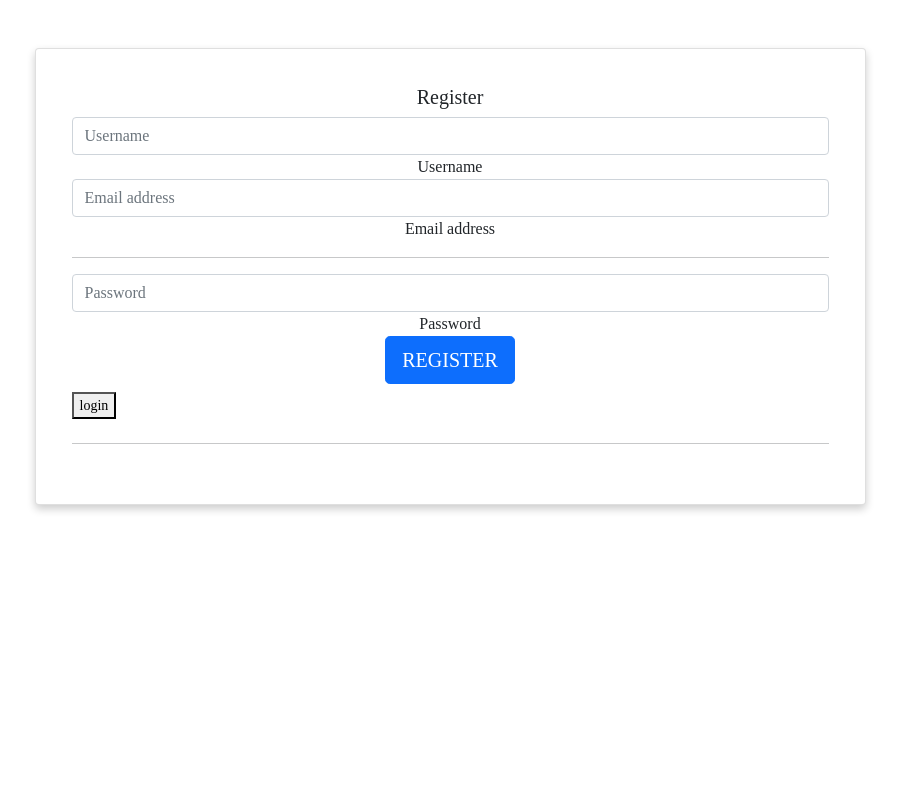
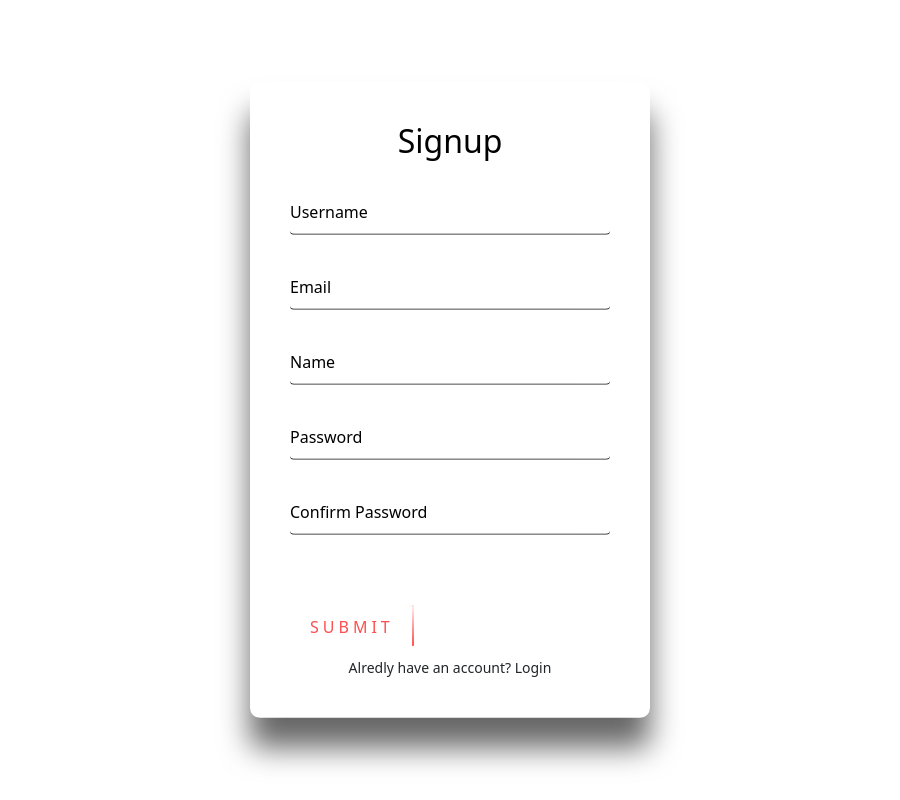
Before and after one commit to ANKITRAY-1/penclever-frontend, a React (Create React App) app in the folder penclever/: page /signin in a window 1280 px wide. Shown: the whole page, without its empty margins (190-1090 px from the left). Built offline with nearby package versions, Linux system fonts and the light colour scheme.

Commit message:
Signup page

```diff
--- a/penclever/src/App.css
+++ b/penclever/src/App.css
@@ -530,3 +530,163 @@ p3 {
 img.a {
   vertical-align: middle;
 }
+
+.login-box {
+  position: absolute;
+  top: 50%;
+  left: 50%;
+  width: 400px;
+  padding: 40px;
+  transform: translate(-50%, -50%);
+  background: rgb(255, 255, 255);
+  box-sizing: border-box;
+  box-shadow: 0 30px 30px rgba(0,0,0,.6);
+  border-radius: 10px;
+}
+
+.login-box h2 {
+  margin: 0 0 30px;
+  padding: 0;
+  color: rgb(0, 0, 0);
+  text-align: center;
+}
+
+.login-box .user-box {
+  position: relative;
+}
+
+.login-box .user-box input {
+  width: 100%;
+  padding: 10px 0;
+  font-size: 16px;
+  color: rgb(0, 0, 0);
+  margin-bottom: 30px;
+  border: none;
+  border-bottom: 1px solid rgb(0, 0, 0);
+  outline: none;
+  background: transparent;
+}
+.login-box .user-box label {
+  position: absolute;
+  top:0;
+  left: 0;
+  padding: 10px 0;
+  font-size: 16px;
+  color: rgb(0, 0, 0);
+  pointer-events: none;
+  transition: .5s;
+}
+
+.login-box .user-box input:focus ~ label,
+.login-box .user-box input:valid ~ label {
+  top: -20px;
+  left: 0;
+  color: #ff4e4e;
+  font-size: 12px;
+}
+
+.login-box form button {
+  border: none;
+  background-color: #ffffff;
+  position: relative;
+  display: inline-block;
+  padding: 10px 20px;
+  color: #ff4e4e;
+  font-size: 16px;
+  text-decoration: none;
+  text-transform: uppercase;
+  overflow: hidden;
+  transition: .5s;
+  margin-top: 40px;
+  letter-spacing: 4px
+}
+
+.login-box button:hover {
+  background: #ff4e4e;
+  color: #fff;
+  border-radius: 5px;
+  box-shadow: 0 0 5px #ff4e4e,
+              0 0 25px #ff4e4e,
+              0 0 50px #ff4e4e,
+              0 0 100px #ff4e4e;
+}
+
+.login-box button span {
+  position: absolute;
+  display: block;
+}
+
+.login-box button span:nth-child(1) {
+  top: 0;
+  left: -100%;
+  width: 100%;
+  height: 2px;
+  background: linear-gradient(90deg, transparent, #ff4e4e);
+  animation: btn-anim1 1s linear infinite;
+}
+
+@keyframes btn-anim1 {
+  0% {
+    left: -100%;
+  }
+  50%,100% {
+    left: 100%;
+  }
+}
+
+.login-box button span:nth-child(2) {
+  top: -100%;
+  right: 0;
+  width: 2px;
+  height: 100%;
+  background: linear-gradient(180deg, transparent, #ff4e4e);
+  animation: btn-anim2 1s linear infinite;
+  animation-delay: .25s
+}
+
+@keyframes btn-anim2 {
+  0% {
+    top: -100%;
+  }
+  50%,100% {
+    top: 100%;
+  }
+}
+
+.login-box button span:nth-child(3) {
+  bottom: 0;
+  right: -100%;
+  width: 100%;
+  height: 2px;
+  background: linear-gradient(270deg, transparent, #ff4e4e);
+  animation: btn-anim3 1s linear infinite;
+  animation-delay: .5s
+}
+
+@keyframes btn-anim3 {
+  0% {
+    right: -100%;
+  }
+  50%,100% {
+    right: 100%;
+  }
+}
+
+.login-box button span:nth-child(4) {
+  bottom: -100%;
+  left: 0;
+  width: 2px;
+  height: 100%;
+  background: linear-gradient(360deg, transparent, #ff4e4e);
+  animation: btn-anim4 1s linear infinite;
+  animation-delay: .75s
+}
+
+@keyframes btn-anim4 {
+  0% {
+    bottom: -100%;
+  }
+  50%,100% {
+    bottom: 100%;
+  }
+}
--- a/penclever/src/components/auth/LoginForm.js
+++ b/penclever/src/components/auth/LoginForm.js
@@ -19,7 +19,50 @@ class LoginForm extends React.Component {
   render() {
     return (
       <div>
-        <div className="signinwrapper">
+        <div className="login-box">
+          <h2>Login</h2>
+          <form onSubmit={(e) => this.props.handle_login(e, this.state)}>
+            <div className="user-box">
+              <input
+                type="text"
+                id="inputUserame"
+                className="form-control"
+                required
+                autofocus
+                name="username"
+                value={this.state.username}
+                onChange={this.handle_change}
+              />
+              <label htmlFor="username" for="inputUserame">Username</label>
+            </div>
+            <div className="user-box">
+              <input
+                type="password"
+                id="inputPassword"
+                className="form-control"
+                required
+                name="password"
+                value={this.state.password}
+                onChange={this.handle_change}
+              />
+              <label htmlFor="password" for="inputPassword">Password</label>
+            </div>
+            <button type="submit">
+              <span></span>
+              <span></span>
+              <span></span>
+              <span></span>
+              Submit
+            </button>
+          </form>
+          <span
+            className="d-block text-center mt-2 small"
+            onClick={(e) => this.props.display_form("signup")}
+          >
+           Don't have an account? Register
+          </span>
+        </div>
+        {/*<div className="signinwrapper">
           <div className="container">
             <div className="row">
               <div className="col-lg-10 col-xl-9 mx-auto">
@@ -85,7 +128,7 @@ class LoginForm extends React.Component {
               </div>
             </div>
           </div>
-        </div>
+    </div>*/}
       </div>
     );
   }
--- a/penclever/src/components/auth/SignupForm.js
+++ b/penclever/src/components/auth/SignupForm.js
@@ -4,6 +4,7 @@ import PropTypes from "prop-types";
 class SignupForm extends React.Component {
   state = {
     username: "",
+    name: "",
     password: "",
     email: "",
   };
@@ -21,7 +22,93 @@ class SignupForm extends React.Component {
   render() {
     return (
       <div>
-        <div className="signinwrapper">
+        <div className="login-box">
+          <h2>Signup</h2>
+          <form onSubmit={(e) => this.props.handle_signup(e, this.state)}>
+            <div className="user-box">
+              <input
+                type="text"
+                id="inputUserame"
+                className="form-control"
+                required
+                autofocus
+                name="username"
+                value={this.state.username}
+                onChange={this.handle_change}
+              />
+              <label>Username</label>
+            </div>
+
+            <div className="user-box">
+              <input
+                type=""
+                id="inputEmail"
+                className="form-control"
+                required
+                autofocus
+                name="email"
+                value={this.state.email}
+                onChange={this.handle_change}
+              />
+              <label>Email</label>
+            </div>
+            <div className="user-box">
+              <input
+                type="text"
+                id="name"
+                className="form-control"
+                required
+                autofocus
+                name="name"
+                value={this.state.name}
+                onChange={this.handle_change}
+              />
+              <label>Name</label>
+            </div>
+            <div className="user-box">
+              <input
+                type="password"
+                id="inputPassword"
+                className="form-control"
+                required
+                autofocus
+                name="password"
+                value={this.state.password}
+                onChange={this.handle_change}
+              />
+              <label>Password</label>
+            </div>
+            <div className="user-box">
+              <input
+                type="password"
+                id="inputconfirmpassword"
+                className="form-control"
+                required
+                autofocus
+                name="confirmpassword"
+                value={this.state.confirmpassword}
+                onChange={this.handle_change}
+              />
+              <label>Confirm Password</label>
+            </div>
+            <button
+              type="submit"
+            >
+              <span></span>
+              <span></span>
+              <span></span>
+              <span></span>
+              Submit
+            </button>
+          </form>
+          <span
+            className="d-block text-center mt-2 small"
+            onClick={(e) => this.props.display_form("login")}
+          >
+            Alredly have an account? Login
+          </span>
+        </div>
+        {/* <div className="signinwrapper">
           <div className="container">
             <div className="row">
               <div className="col-lg-10 col-xl-9 mx-auto">
@@ -102,7 +189,7 @@ class SignupForm extends React.Component {
               </div>
             </div>
           </div>
-        </div>
+        </div>*/}
       </div>
     );
   }
```
Also changed, not shown: penclever/src/components/Singin.jsx (deleted, +0 -9 lines).
